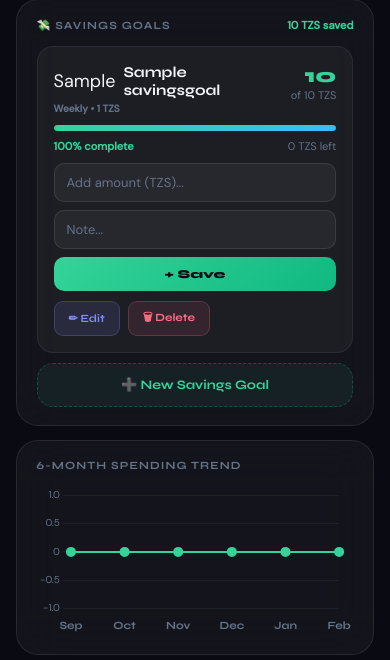
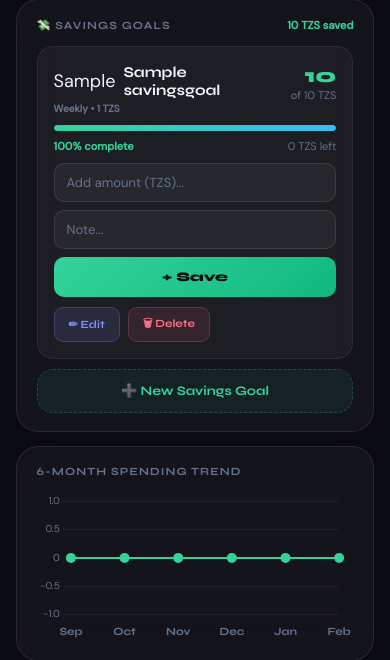
Before and after one commit to Tamari2306/lifeOS, a Django app: page /finance/ in a window 390 px wide. Shown: the part 1386-2046 px from the top of the page. Run offline with Django 5.2, Linux system fonts and the light colour scheme; a user stored in the database is signed in; tables that the repository leaves empty hold one stand-in row (values such as "Sample post"); some libraries are stand-ins or nearby versions.

Commit message:
fixed save goal button in mobile

```diff
--- a/templates/finance/dashboard.html
+++ b/templates/finance/dashboard.html
@@ -152,18 +152,15 @@
 
   /* DEPOSIT ROW — stacks on mobile, row on wider screens */
   .deposit-row { display:flex; flex-direction:column; gap:8px; margin-top:10px; }
-  @media(min-width:420px) { .deposit-row { flex-direction:row; align-items:stretch; } }
   .dep-fi { width:100%; background:rgba(255,255,255,.05); border:1px solid var(--rim); border-radius:10px;
             padding:10px 12px; color:#fff; font-family:'DM Sans',sans-serif; font-size:13px;
             outline:none; box-sizing:border-box; }
   .dep-fi:focus { border-color:rgba(52,211,153,.5); }
   .dep-fi::placeholder { color:var(--muted); }
-  @media(min-width:420px) { .dep-fi { flex:1; width:auto; } }
-  .dep-btn { width:100%; padding:10px 16px; border:none; border-radius:10px;
-             background:linear-gradient(135deg,#34d399,#10b981); color:#0a0a12;
-             font-family:'Syne',sans-serif; font-size:12px; font-weight:800;
-             cursor:pointer; white-space:nowrap; }
-  @media(min-width:420px) { .dep-btn { width:auto; flex-shrink:0; } }
+  .dep-btn { width:100%; padding:12px 16px; border:none; border-radius:10px;
+            background:linear-gradient(135deg,#34d399,#10b981); color:#0a0a12;
+            font-family:'Syne',sans-serif; font-size:13px; font-weight:800;
+            cursor:pointer; box-sizing:border-box; }
 
   /* GOAL ACTION BUTTONS */
   .goal-actions { display:flex; gap:8px; margin-top:10px; flex-wrap:wrap; }
```
